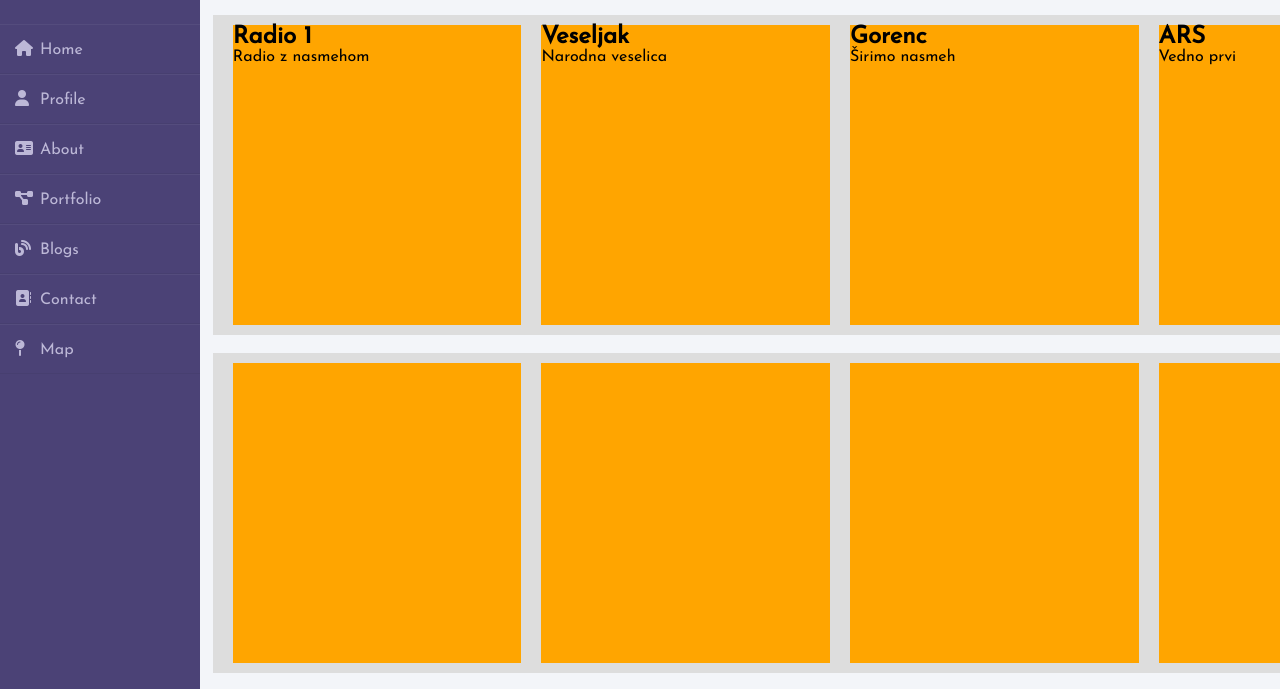
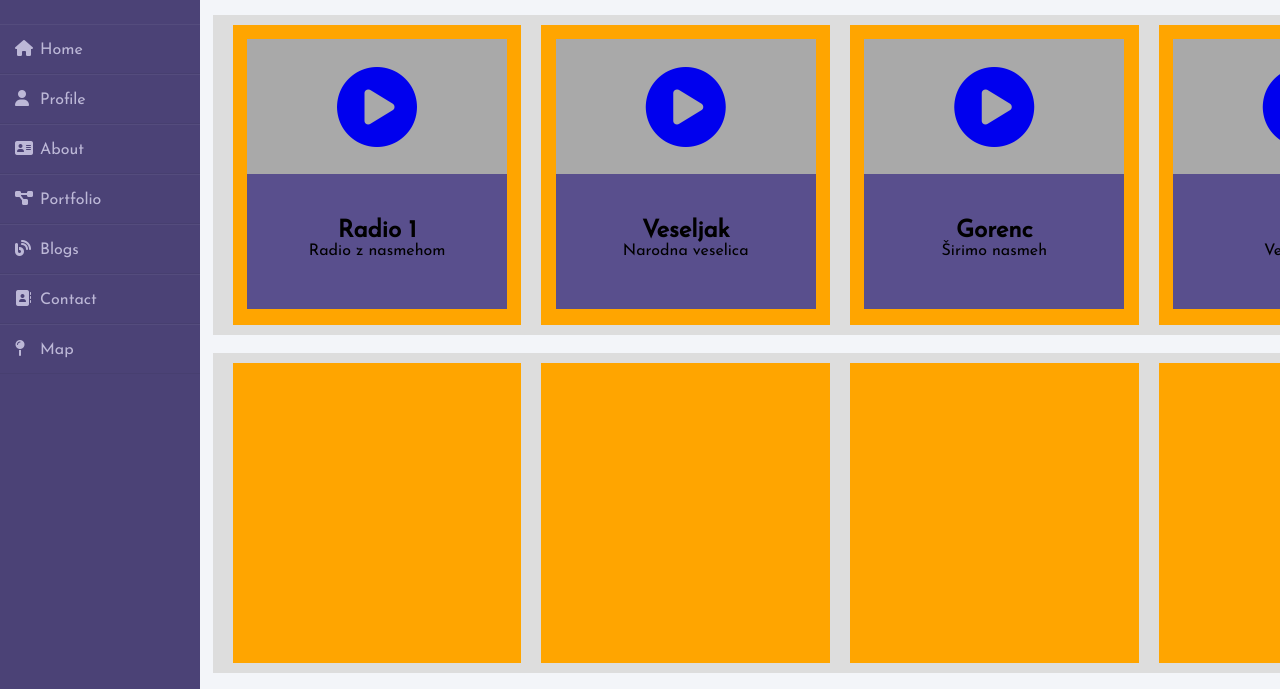
Before and after one commit to kbradac/radio, a plain HTML site: page index.html in a window 1280 px wide. Shown: the part 60-749 px from the top of the page. Drawn offline with Linux system fonts and the light colour scheme.

Commit message:
add play icon to

```diff
--- a/css/style.css
+++ b/css/style.css
@@ -1,6 +1,6 @@
 @import url('https://fonts.googleapis.com/css?family=Josefin+Sans&display=swap');
 
-*{
+* {
   margin: 0;
   padding: 0;
   box-sizing: border-box;
@@ -9,16 +9,16 @@
   font-family: 'Josefin Sans', sans-serif;
 }
 
-body{
+body {
    background-color: #f3f5f9;
 }
 
-.wrapper{
+.wrapper {
   display: flex;
   position: relative;
 }
 
-.wrapper .sidebar{
+.wrapper .sidebar {
   width: 200px;
   height: 100%;
   background: #4b4276;
@@ -26,38 +26,38 @@
   position: fixed;
 }
 
-.wrapper .sidebar h2{
+.wrapper .sidebar h2 {
   color: #fff;
   text-transform: uppercase;
   text-align: center;
   margin-bottom: 30px;
 }
 
-.wrapper .sidebar ul li{
+.wrapper .sidebar ul li {
   padding: 15px;
   border-bottom: 1px solid #bdb8d7;
   border-bottom: 1px solid rgba(0,0,0,0.05);
   border-top: 1px solid rgba(255,255,255,0.05);
 }
 
-.wrapper .sidebar ul li a{
+.wrapper .sidebar ul li a {
   color: #bdb8d7;
   display: block;
 }
 
-.wrapper .sidebar ul li a .fas{
+.wrapper .sidebar ul li a .fas {
   width: 25px;
 }
 
-.wrapper .sidebar ul li:hover{
+.wrapper .sidebar ul li:hover {
   background-color: #594f8d;
 }
 
-.wrapper .sidebar ul li:hover a{
+.wrapper .sidebar ul li:hover a {
   color: #fff;
 }
 
-.wrapper .sidebar .social_media{
+.wrapper .sidebar .social_media {
   position: absolute;
   bottom: 0;
   left: 50%;
@@ -65,7 +65,7 @@
   display: flex;
 }
 
-.wrapper .sidebar .social_media a{
+.wrapper .sidebar .social_media a {
   display: block;
   width: 40px;
   background: #594f8d;
@@ -78,19 +78,19 @@
   border-top-right-radius: 5px;
 }
 
-.wrapper .main_content{
+.wrapper .main_content {
   width: 100%;
   margin-left: 200px;
 }
 
-.wrapper .main_content .header{
+.wrapper .main_content .header {
   padding: 20px;
   background: #fff;
   color: #717171;
   border-bottom: 1px solid #e0e4e8;
 }
 
-@media (max-height: 500px){
+@media (max-height: 500px) {
   .social_media{
     display: none !important;
   }
@@ -134,7 +134,7 @@
   }
 }
 */
-.container{
+.container {
   width: 98%;
   padding: 10px;
   margin: 18px auto;
@@ -143,9 +143,36 @@
   justify-content: space-around;
 }
 
-.box{
+.box {
   width: 300px;
   height: 300px;
   background: orange;
   margin: 0 10px;
 }
+.box_top {
+   width: 90%;
+   height: 45%;
+   margin: 5% 5% 0 5%;
+   background-color: darkgrey;
+   text-align: center;
+}
+.box_top_icon{
+  width: 100%;
+  height: 100%;
+  transform: translateY(21%);
+}
+
+.box_bottom {
+  width: 90%;
+  height: 45%;
+  margin: 0 5% 5% 5%;
+
+  background-color: #594f8d;
+}
+.box_bottom_address {
+  width: 100%;
+  text-align: center;
+  top: 50%;
+  transform: translateY(45px);
+
+}
--- a/index.html
+++ b/index.html
@@ -5,6 +5,7 @@
     <title>Radio</title>
     <link rel="stylesheet" href="css/style.css">
     <script src="https://kit.fontawesome.com/b99e675b6e.js"></script>
+
 </head>
 <body>
     <div class="wrapper">
@@ -24,20 +25,57 @@
             <div class="header">Welcome and have a nice day</div>
             <div class="container">
                 <div class="box">
+                    <div class="box_top">
+                        <div class="box_top_icon">
+                            <a href="URL"><i class="fas fa-play-circle fa-5x"></i></a>
+                        </div>
+
+                    </div>
+                    <div class="box_bottom">
+                        <div class="box_bottom_address">
                             <h2>Radio 1</h2>
                             <p>Radio z nasmehom</p>
                         </div>
+                    </div>
+                </div>
                 <div class="box">
+                    <div class="box_top">
+                        <div class="box_top_icon">
+                            <a href="URL"><i class="fas fa-play-circle fa-5x"></i></a>
+                        </div>
+                    </div>
+                    <div class="box_bottom">
+                        <div class="box_bottom_address">
                             <h2>Veseljak</h2>
                             <p>Narodna veselica</p>
                         </div>
+                    </div>
+                </div>
                 <div class="box">
+                    <div class="box_top">
+                        <div class="box_top_icon">
+                            <a href="URL"><i class="fas fa-play-circle fa-5x"></i></a>
+                        </div>
+                    </div>
+                    <div class="box_bottom">
+                        <div class="box_bottom_address">
                             <h2>Gorenc</h2>
                             <p>Širimo nasmeh</p>
                         </div>
+                    </div>
+                </div>
                 <div class="box">
+                    <div class="box_top">
+                        <div class="box_top_icon">
+                            <a href="URL"><i class="fas fa-play-circle fa-5x"></i></a>
+                        </div>
+                    </div>
+                    <div class="box_bottom">
+                        <div class="box_bottom_address">
                             <h2>ARS</h2>
                             <p>Vedno prvi</p>
+                        </div>
+                    </div>
                 </div>
             </div>
             <div class="container">
```
Lines whose indentation alone changed are shown as unchanged.
